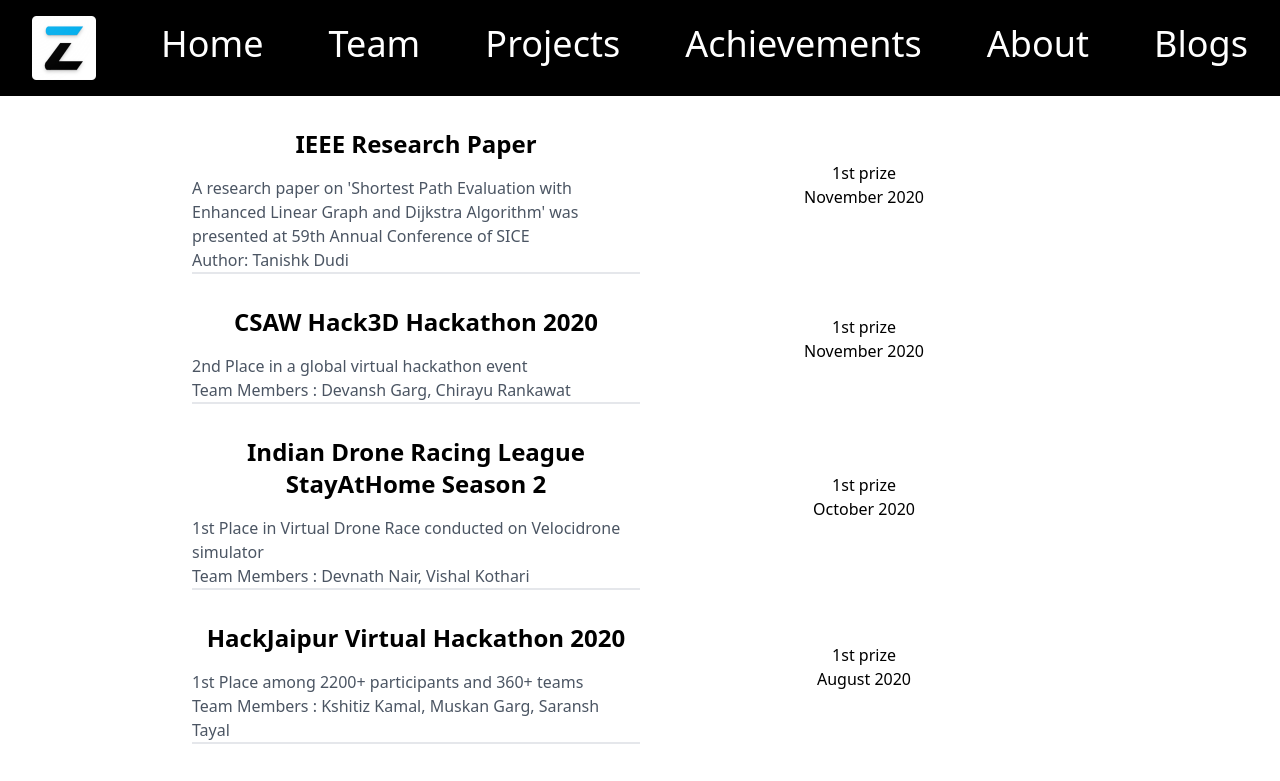
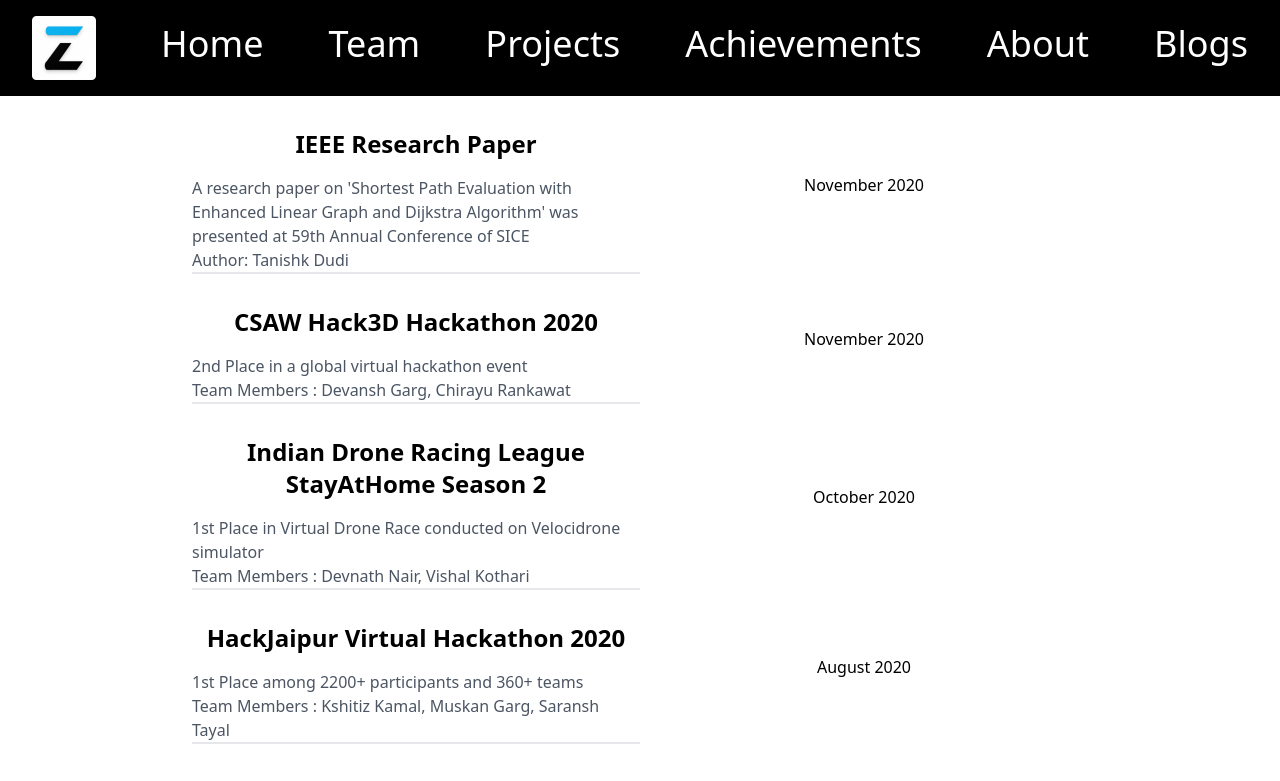
Before and after one commit to zineRobotics/zine-website-2023, a Next.js app: page /achievements in a window 1280 px wide. Shown: the top 781 px of the page. Built offline with nearby package versions, Linux system fonts and the light colour scheme.

Commit message:
small change in achievements page

```diff
--- a/components/Achievements/achievements.tsx
+++ b/components/Achievements/achievements.tsx
@@ -431,8 +431,6 @@
                 <hr />
             </div>
             <div className="col-span-1 text-center my-auto">
-              1st prize
-              <br />
               {item.date}
             </div>
             <hr />
```
